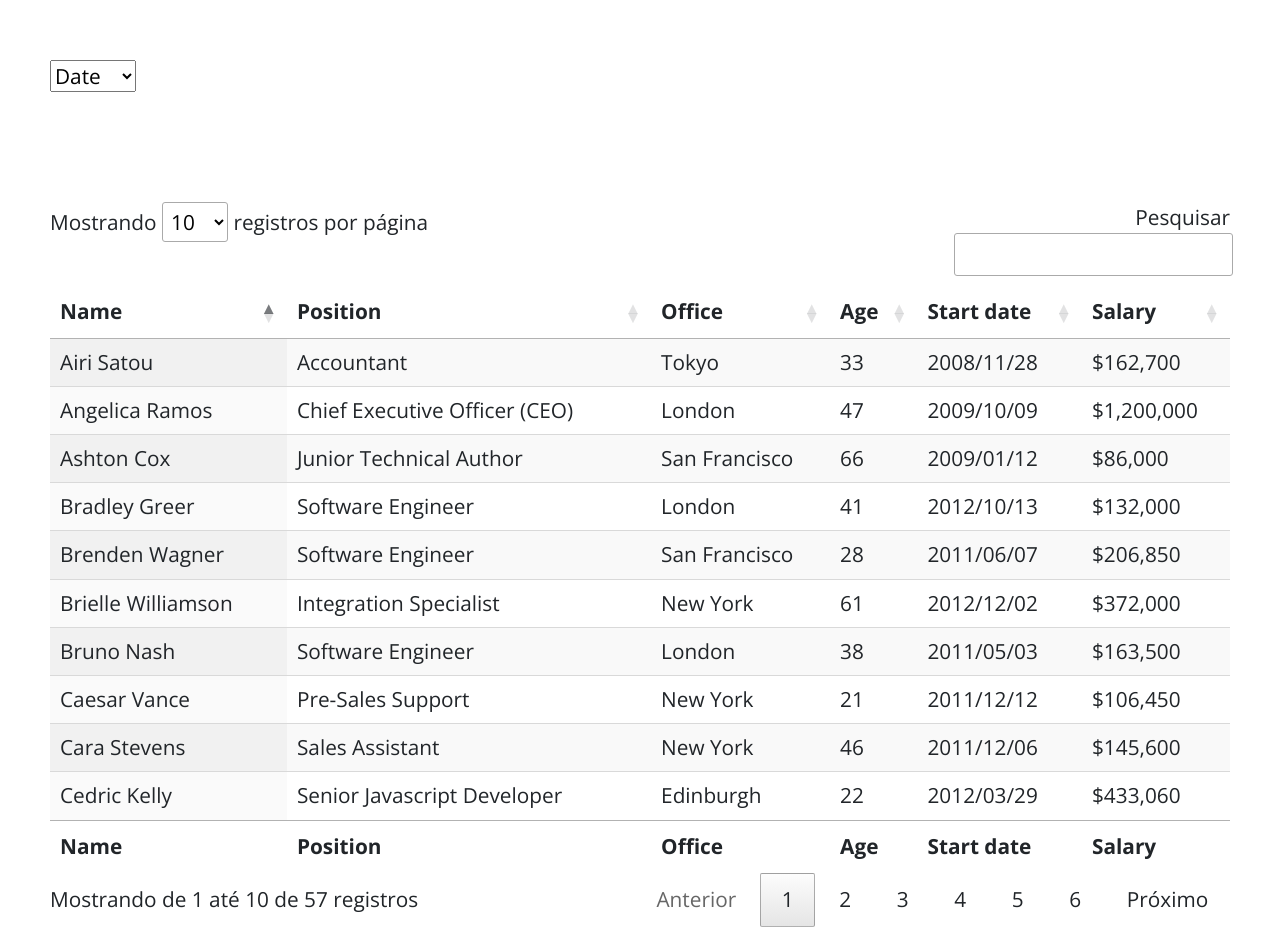
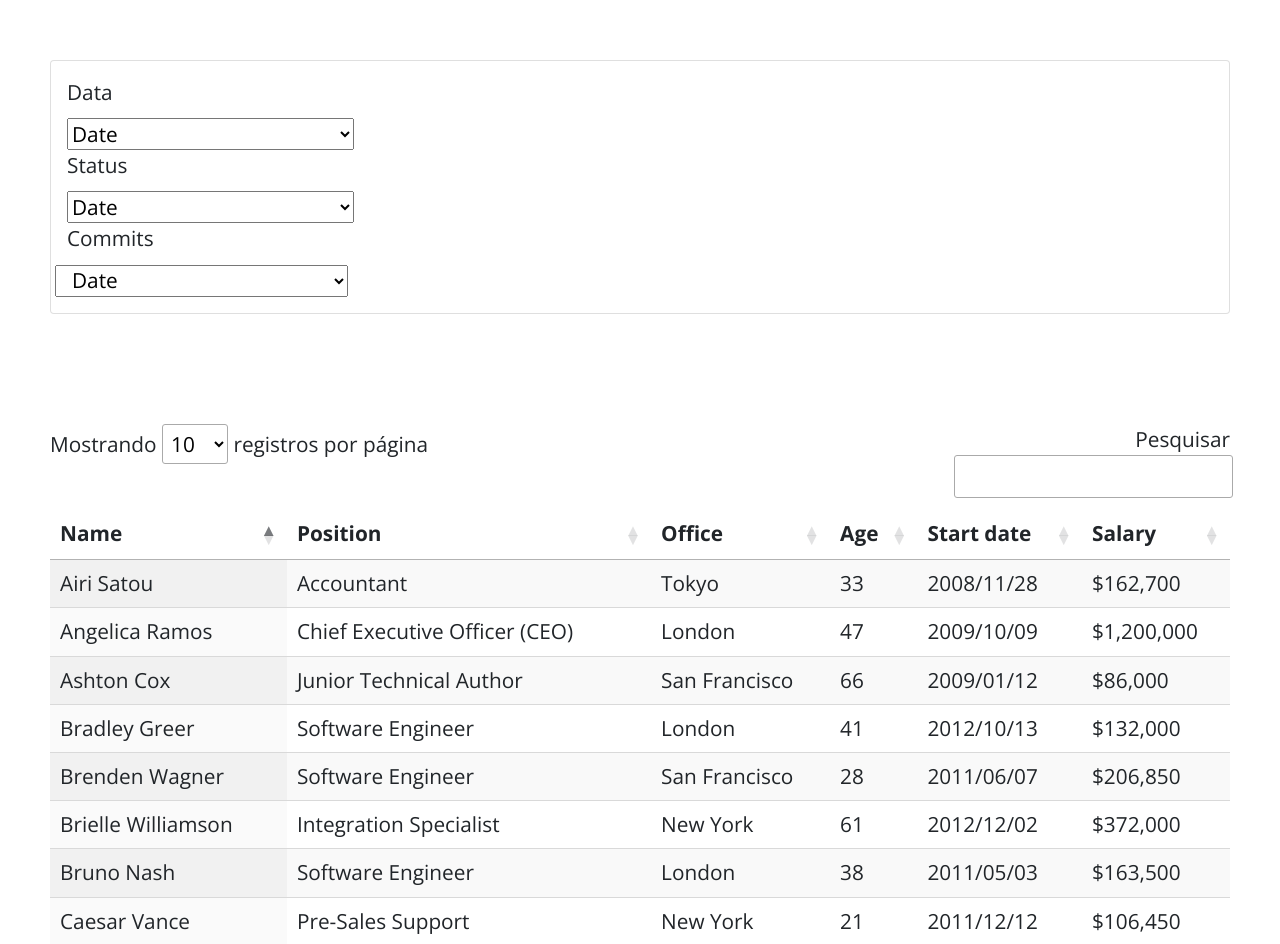
Before and after one commit to uadson/list-github-repo-api, a Django app: page / in a window 1280 px wide. Shown: the top 944 px of the page. Run offline with Django 4.2, Linux system fonts and the light colour scheme; some libraries are stand-ins or nearby versions.

Commit message:
alteracao no layout index, inclusao dos selects para filtro

```diff
--- a/app/templates/app/index.html
+++ b/app/templates/app/index.html
@@ -4,13 +4,37 @@
 {% block content %}
 
 <div class="container">
-	<select onchange="">
-	  <option value="" selected disabled>Date</option>
-	  <option value="">Oldest</option>
-	  <option value="">Latest</option>
-	</select>
+
+    <div class="card">
+      <div class="card-body">
+        <div class="row">
+            <div class="form-group">
+            <label>Data</label>
+                <select class="form-group col-md-3" onchange="">
+                  <option value="" selected disabled>Date</option>
+                  <option value="">Oldest</option>
+                  <option value="">Latest</option>
+                </select>
+            </div>
+
+            <div class="form-group">
+                <label>Status</label>
+                <select class="form-group col-md-3" onchange="">
+                  <option value="" selected disabled>Date</option>
+                  <option value="">Oldest</option>
+                  <option value="">Latest</option>
+                </select>
+            </div>
+            <label>Commits</label>
+            <select class="form-group col-md-3" onchange="">
+              <option value="" selected disabled>Date</option>
+              <option value="">Oldest</option>
+              <option value="">Latest</option>
+            </select>
+        </div>
+      </div>
+    </div>
 </div>
-
 
 <div class="container">
 <table id="repos" class="display" style="width:100%">
--- a/app/views/home.py
+++ b/app/views/home.py
@@ -9,7 +9,7 @@ from decouple import config
 
 class HomeView(TemplateView):
 	template_name = 'app/index.html'
-	context_object_name = ''
+	context_object_name = 'data'
 
 	def get_context_data(self, **kwargs):
 
```
